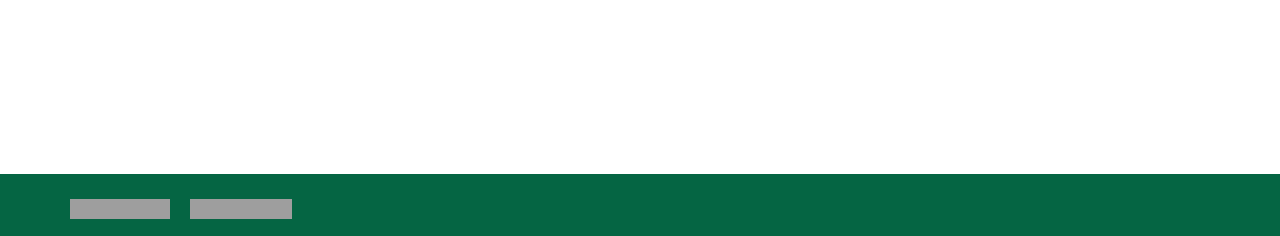
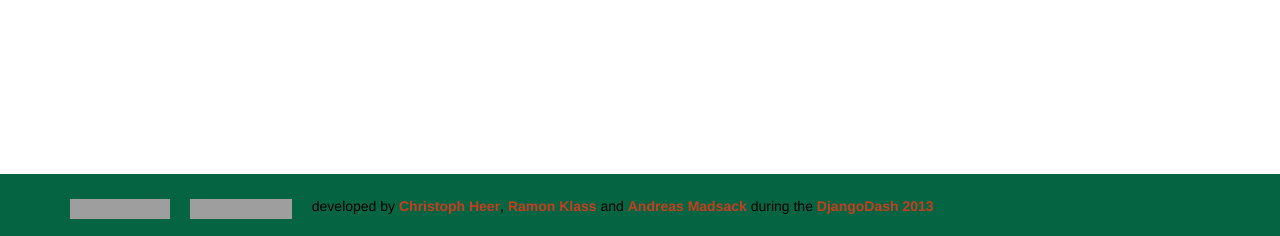
Before and after one commit to mfa/djangodash2013, a Django app: page / in a window 1280 px wide. Shown: the part 564-800 px from the top of the page. Run offline with Django 3.2, Linux system fonts and the light colour scheme; some libraries are stand-ins or nearby versions; grey boxes are pictures that could not be loaded.

Commit message:
footer improved

```diff
--- a/otrme/templates/layout.html
+++ b/otrme/templates/layout.html
@@ -174,6 +174,9 @@
 	  <li>
 	    <iframe class="github-btn" src="http://ghbtns.com/github-btn.html?user=mfa&amp;repo=djangodash2013&amp;type=fork&amp;count=true" width="102" height="20" title="Fork on GitHub"></iframe>
 	  </li>
+	  <li style="color:#000;vertical-align:top;">
+	    developed by <a href="https://github.com/jarus">Christoph Heer</a>, <a href="https://github.com/gentle">Ramon Klass</a> and <a href="https://github.com/mfa">Andreas Madsack</a> during the <a href="http://djangodash.com">DjangoDash 2013</a>
+	  </li>
 	</ul>
 	</div>
       </div>
```
